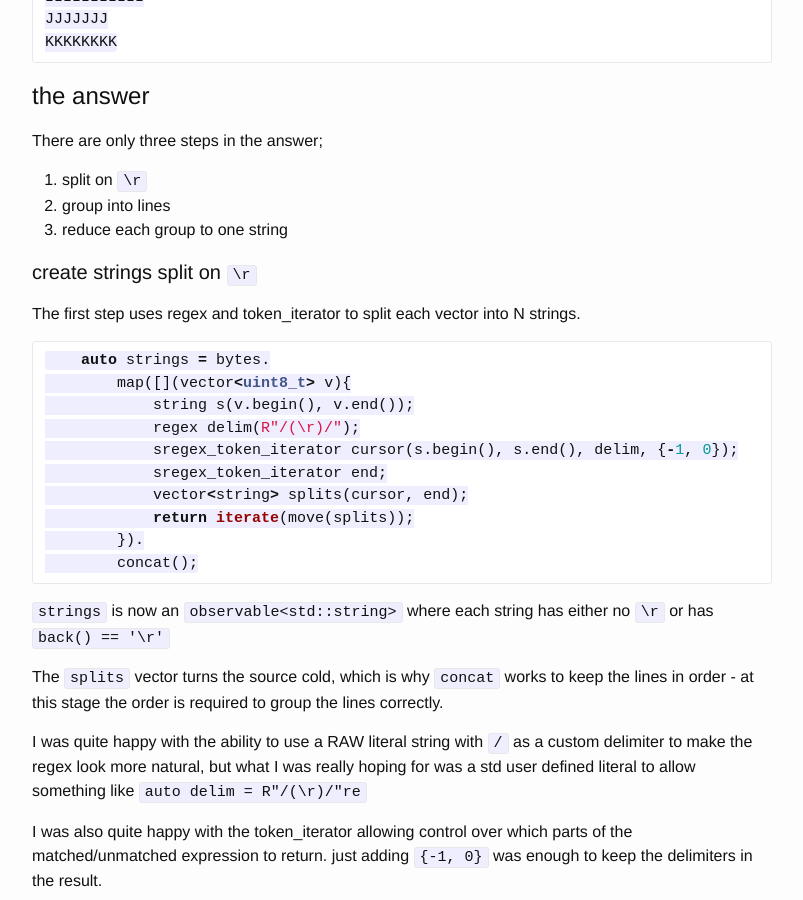
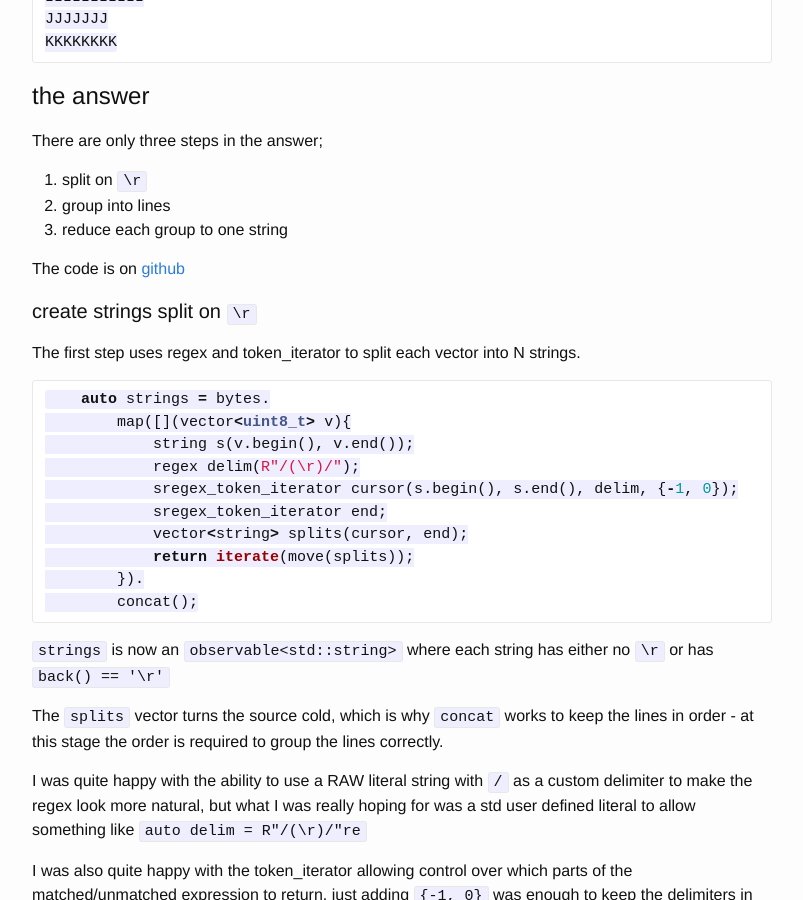
Before and after one commit to xbanks/kirkshoop.github.io, a Jekyll site: the page built from _posts/2015-07-07-rxcpp_-_parsing_bytes_to_lines_of_text.md, in a window 1280 px wide and 900 px high, scrolled down 863 px. Shown: the whole window, without its empty margins (238-1041 px from the left). Built offline with Jekyll 4.4.1, drawn with Linux system fonts in a browser that asks for light colours; Markdown is read by kramdown in place of the engine named in the settings.

Commit message:
add link to bytes to lines commit

```diff
--- a/_posts/2015-07-07-rxcpp_-_parsing_bytes_to_lines_of_text.md
+++ b/_posts/2015-07-07-rxcpp_-_parsing_bytes_to_lines_of_text.md
@@ -43,6 +43,8 @@ There are only three steps in the answer;
   1. split on `\r`
   2. group into lines
   3. reduce each group to one string
+
+The code is on [github](https://github.com/Reactive-Extensions/RxCpp/commit/a156c1abf553c9eb9efdb7654b748461c1b298c8)
 
 ####create strings split on `\r`
 The first step uses regex and token_iterator to split each vector into N strings.
```
